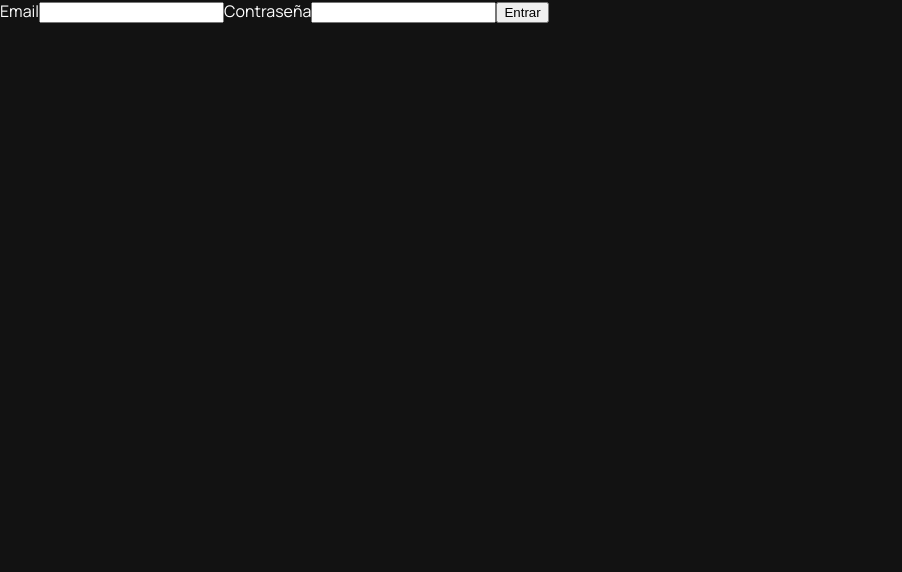
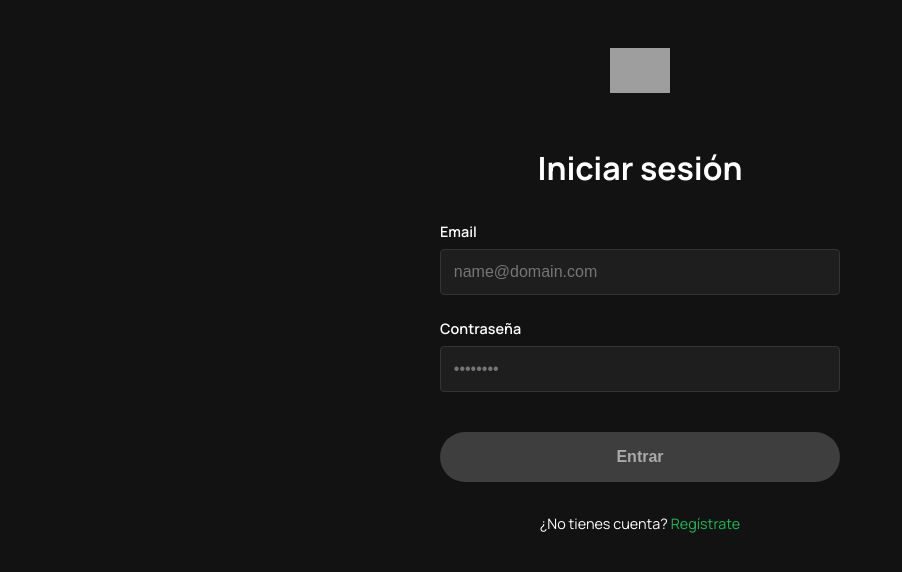
Before and after one commit to joel-casado/musicApp, an Angular app in the folder frontend/melodynest-ui/: page /login in a window 1280 px wide. Shown: the top 572 px of the page, without its empty margins (0-902 px from the left). Built offline with nearby package versions, Linux system fonts and the light colour scheme; grey boxes are pictures that could not be loaded.

Commit message:
Diseño Login

```diff
--- a/frontend/melodynest-ui/src/app/auth/login/login.component.css
+++ b/frontend/melodynest-ui/src/app/auth/login/login.component.css
@@ -1,34 +1,96 @@
-.login-wrapper {
-  max-width: 320px;
-  margin: 4rem auto;
-  padding: 2rem;
-  border: 1px solid #ccc;
-  border-radius: 8px;
+.login-container {
+  background-color: #121212;
+  color: #fff;
+  display: flex;
+  flex-direction: column;
+  align-items: center;
+  padding: 3rem 1rem;
+  min-height: 100vh;
 }
-.field {
-  margin-bottom: 1rem;
+
+.logo {
+  width: 60px;
+  margin-bottom: 2rem;
 }
+
+h1 {
+  font-size: 2rem;
+  font-weight: 700;
+  margin-bottom: 2rem;
+}
+
+.login-form {
+  width: 100%;
+  max-width: 400px;
+  display: flex;
+  flex-direction: column;
+}
+
+.form-group {
+  margin-bottom: 1.5rem;
+  display: flex;
+  flex-direction: column;
+}
+
 label {
-  display: block;
-  margin-bottom: 0.25rem;
+  font-size: 0.9rem;
+  margin-bottom: 0.5rem;
+  font-weight: 600;
 }
+
 input {
-  width: 100%;
-  padding: 0.5rem;
-  box-sizing: border-box;
+  padding: 0.8rem;
+  border: 1px solid #333;
+  border-radius: 4px;
+  background-color: #1e1e1e;
+  color: #fff;
+  font-size: 1rem;
+  outline: none;
 }
+
+input:focus {
+  border-color: #1db954;
+}
+
+button {
+  background-color: #1db954;
+  border: none;
+  color: #000;
+  padding: 1rem;
+  font-weight: bold;
+  font-size: 1rem;
+  border-radius: 30px;
+  cursor: pointer;
+  transition: background-color 0.3s;
+  margin-top: 1rem;
+}
+
+button:disabled {
+  background-color: #3e3e3e;
+  color: #aaa;
+  cursor: not-allowed;
+}
+
+button:hover:enabled {
+  background-color: #1ed760;
+}
+
 .error {
-  color: red;
+  color: #f44336;
   font-size: 0.875rem;
+  margin-top: 0.3rem;
 }
-button {
-  width: 100%;
-  padding: 0.75rem;
-  background: #1976d2;
-  color: white;
-  border: none;
-  border-radius: 4px;
+
+.signup-link {
+  margin-top: 2rem;
+  font-size: 0.9rem;
 }
-button:disabled {
-  opacity: 0.6;
+
+.signup-link a {
+  color: #1db954;
+  text-decoration: none;
 }
+
+.signup-link a:hover {
+  text-decoration: underline;
+}
--- a/frontend/melodynest-ui/src/app/auth/login/login.component.html
+++ b/frontend/melodynest-ui/src/app/auth/login/login.component.html
@@ -1,18 +1,29 @@
+<div class="login-container">
+  <img src="https://upload.wikimedia.org/wikipedia/commons/1/19/Spotify_logo_without_text.svg" alt="Logo" class="logo" />
+  <h1>Iniciar sesión</h1>
 
-<div class="login-wrapper">
-  <h2>Iniciar sesión</h2>
-  <form [formGroup]="form" (ngSubmit)="onSubmit()">
-    <div class="field">
+  <form [formGroup]="form" (ngSubmit)="onSubmit()" class="login-form">
+    <div class="form-group">
       <label for="email">Email</label>
-      <input id="email" formControlName="email" type="email" />
+      <input
+        id="email"
+        formControlName="email"
+        type="email"
+        placeholder="name@domain.com"
+      />
       <div class="error" *ngIf="form.get('email')?.invalid && form.get('email')?.touched">
         Email inválido
       </div>
     </div>
 
-    <div class="field">
+    <div class="form-group">
       <label for="password">Contraseña</label>
-      <input id="password" formControlName="password" type="password" />
+      <input
+        id="password"
+        formControlName="password"
+        type="password"
+        placeholder="••••••••"
+      />
       <div class="error" *ngIf="form.get('password')?.invalid && form.get('password')?.touched">
         La contraseña es requerida
       </div>
@@ -21,4 +32,8 @@
     <button type="submit" [disabled]="form.invalid">Entrar</button>
     <p class="error" *ngIf="error">{{ error }}</p>
   </form>
+
+  <p class="signup-link">
+    ¿No tienes cuenta? <a routerLink="./create-user">Regístrate</a>
+  </p>
 </div>
--- a/frontend/melodynest-ui/src/app/auth/login/login.component.ts
+++ b/frontend/melodynest-ui/src/app/auth/login/login.component.ts
@@ -8,25 +8,8 @@ import { CommonModule } from '@angular/common';
   selector: 'app-login',
   standalone: true,
   imports: [ CommonModule, ReactiveFormsModule ],
-  template: `
-    <form [formGroup]="form" (ngSubmit)="onSubmit()">
-      <label>Email</label>
-      <input formControlName="email" type="email" />
-      <div *ngIf="form.get('email')?.invalid && form.get('email')?.touched">
-        <small *ngIf="form.get('email')?.errors?.['required']">Requerido.</small>
-        <small *ngIf="form.get('email')?.errors?.['email']">Email inválido.</small>
-      </div>
-
-      <label>Contraseña</label>
-      <input formControlName="password" type="password" />
-      <div *ngIf="form.get('password')?.invalid && form.get('password')?.touched">
-        <small>Requerido.</small>
-      </div>
-
-      <button type="submit">Entrar</button>
-    </form>
-    <div *ngIf="error" class="error">{{ error }}</div>
-  `
+  templateUrl: './login.component.html',
+  styleUrls: ['./login.component.css']
 })
 export class LoginComponent {
   form!: FormGroup;        // 1) Declaras el campo
```
